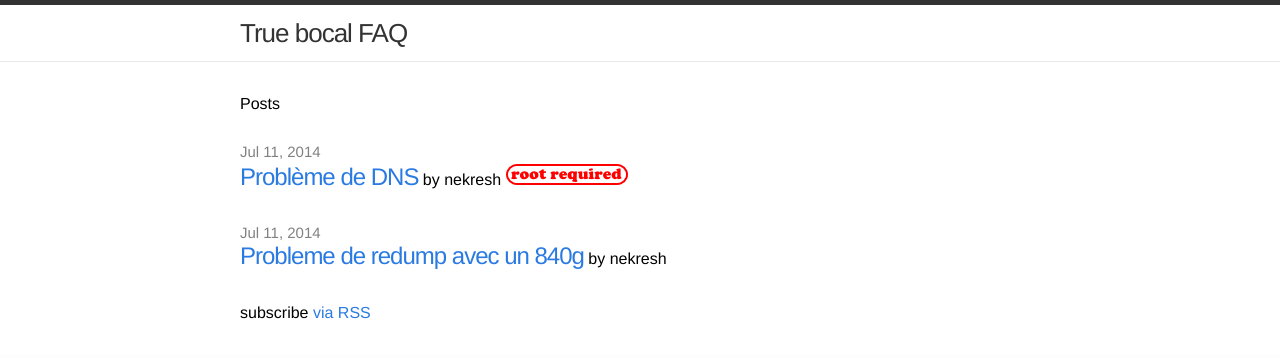
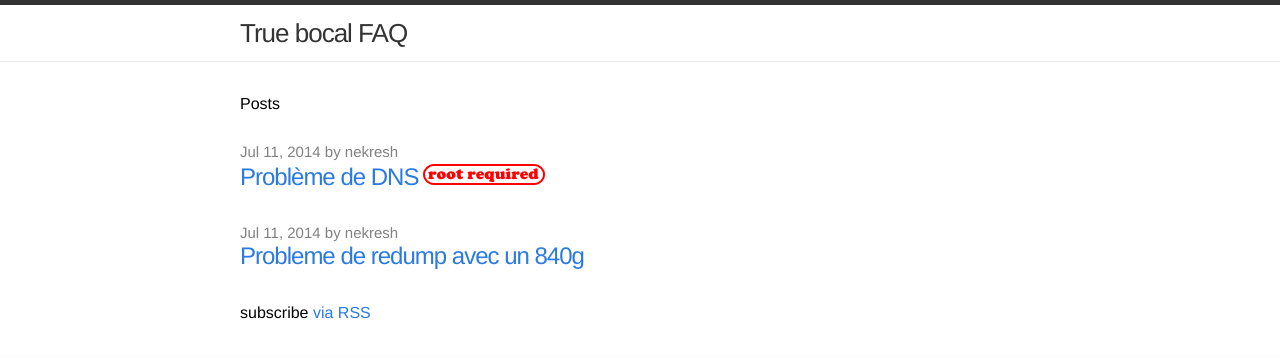
Before and after one commit to nekresh/bocal-faq, a Jekyll site: the page built from index.html, in a window 1280 px wide. Shown: the top 358 px of the page. Built offline with Jekyll 4.4.1, drawn with Linux system fonts in a browser that asks for light colours.

Commit message:
Update index.html

```diff
--- a/index.html
+++ b/index.html
@@ -9,9 +9,8 @@ layout: default
   <ul class="posts">
     {% for post in site.posts %}
       <li>
-        <span class="post-date">{{ post.date | date: "%b %-d, %Y" }}</span>
+        <span class="post-date">{{ post.date | date: "%b %-d, %Y" }}{% if post.author %} by {{ post.author }} {% endif %}</span>
         <a class="post-link" href="{{ post.url | prepend: site.baseurl }}">{{ post.title }}</a>
-        {% if post.author %} by {{ post.author }} {% endif %}
         {% if post.root %}
         <img src="assets/root_required.png" />
         {% endif %}
```
